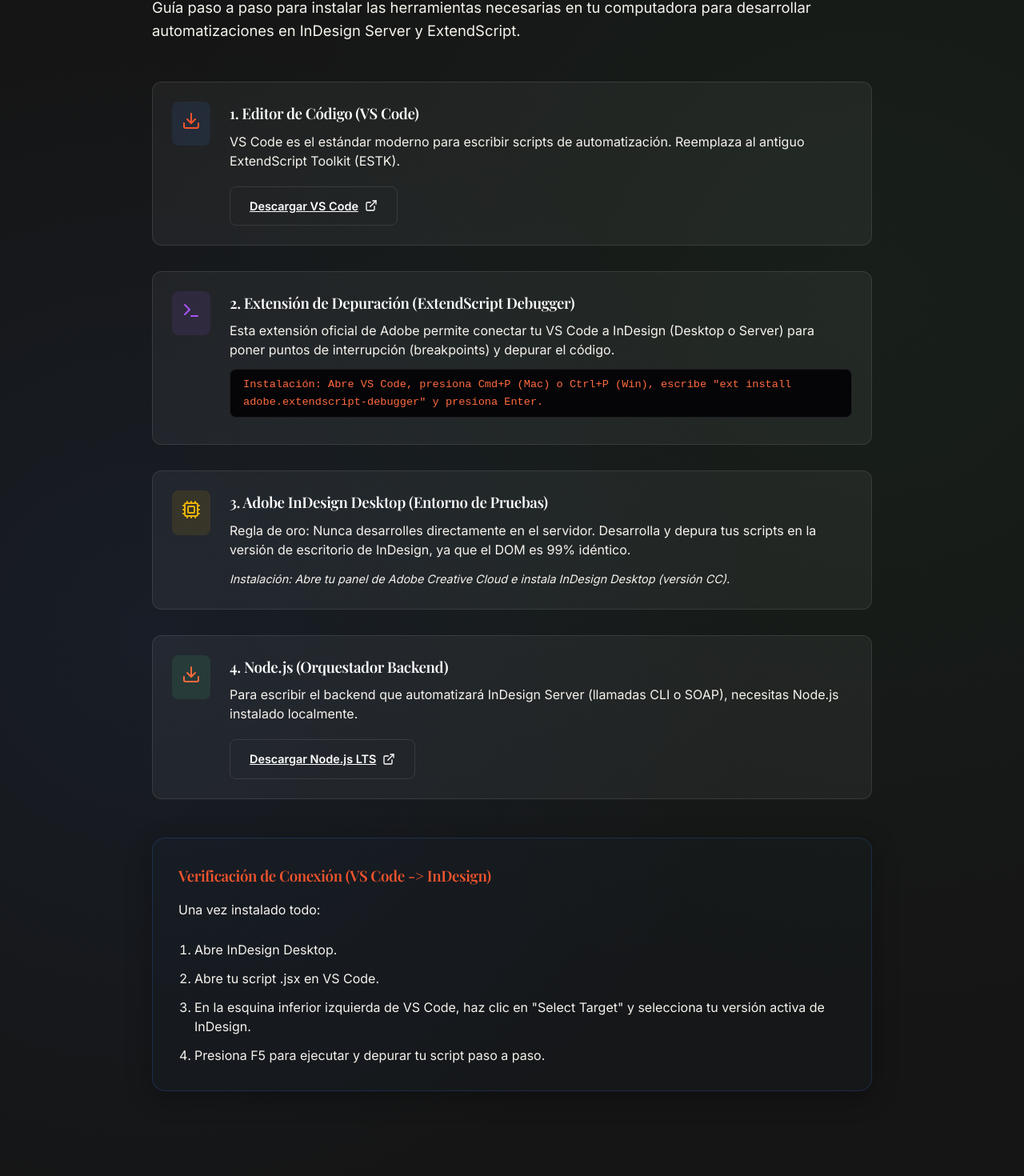
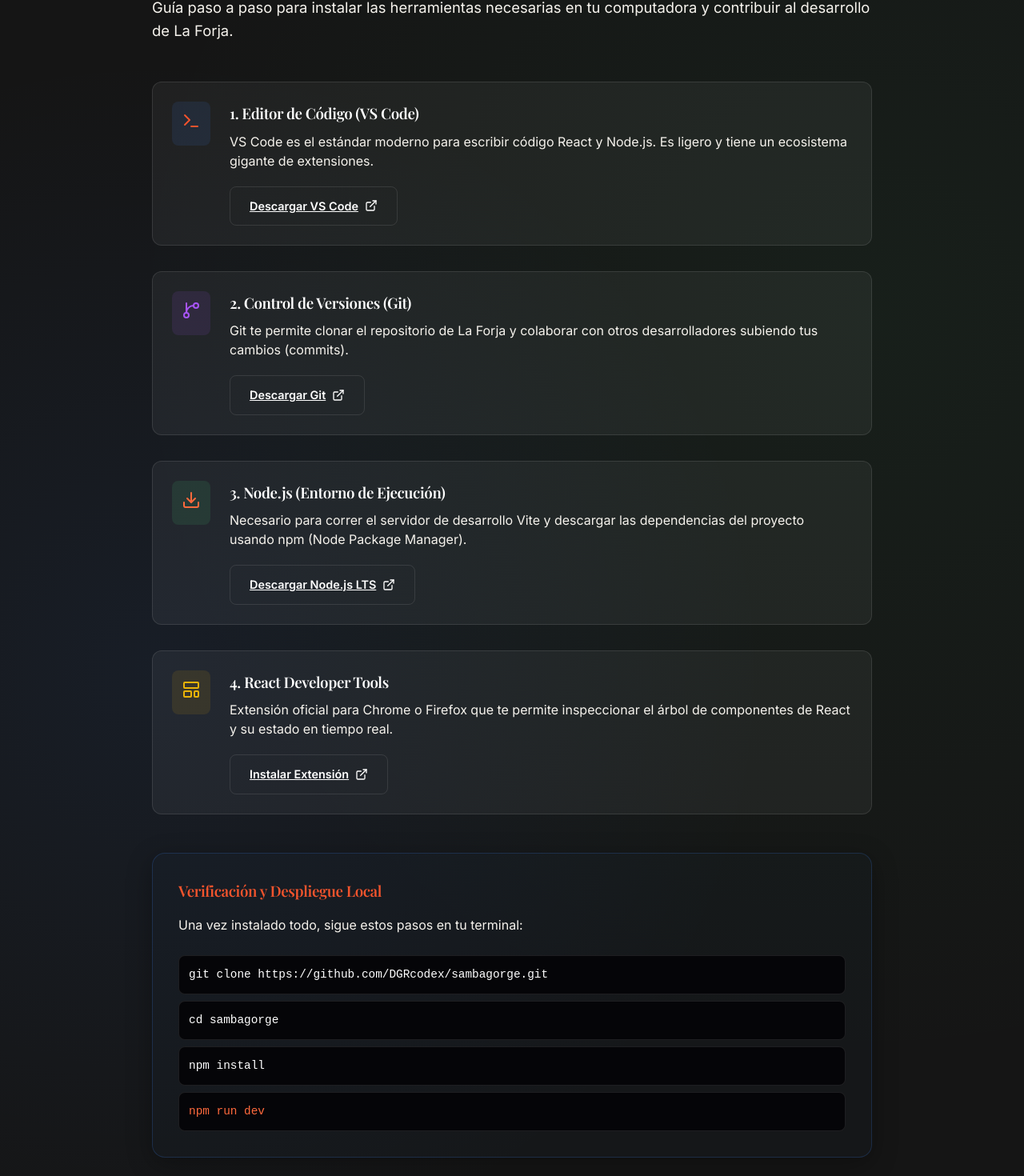
Before and after one commit to DGRcodex/sambaforge, a React (Vite) app: page /setup in a window 1280 px wide. Shown: the part 255-1725 px from the top of the page at 80% size. Built offline with nearby package versions, Linux system fonts and the light colour scheme.

Commit message:
refactor(setup): update setup page to generic La Forja dev environment instead of InDesign

```diff
--- a/src/pages/Setup.jsx
+++ b/src/pages/Setup.jsx
@@ -1,53 +1,53 @@
 import { useLanguage } from '../context/LanguageContext';
-import { Download, Cpu, Terminal, ExternalLink, Settings } from 'lucide-react';
+import { Download, Terminal, ExternalLink, Settings, GitBranch, LayoutTemplate } from 'lucide-react';
 
 export default function Setup() {
   const { lang } = useLanguage();
 
   const texts = {
     es: {
-      title: 'Configuración del Entorno Local',
-      subtitle: 'Guía paso a paso para instalar las herramientas necesarias en tu computadora para desarrollar automatizaciones en InDesign Server y ExtendScript.',
+      title: 'Configuración de Desarrollo',
+      subtitle: 'Guía paso a paso para instalar las herramientas necesarias en tu computadora y contribuir al desarrollo de La Forja.',
       step1Title: '1. Editor de Código (VS Code)',
-      step1Desc: 'VS Code es el estándar moderno para escribir scripts de automatización. Reemplaza al antiguo ExtendScript Toolkit (ESTK).',
+      step1Desc: 'VS Code es el estándar moderno para escribir código React y Node.js. Es ligero y tiene un ecosistema gigante de extensiones.',
       step1Btn: 'Descargar VS Code',
-      step2Title: '2. Extensión de Depuración (ExtendScript Debugger)',
-      step2Desc: 'Esta extensión oficial de Adobe permite conectar tu VS Code a InDesign (Desktop o Server) para poner puntos de interrupción (breakpoints) y depurar el código.',
-      step2Inst: 'Instalación: Abre VS Code, presiona Cmd+P (Mac) o Ctrl+P (Win), escribe "ext install adobe.extendscript-debugger" y presiona Enter.',
-      step3Title: '3. Adobe InDesign Desktop (Entorno de Pruebas)',
-      step3Desc: 'Regla de oro: Nunca desarrolles directamente en el servidor. Desarrolla y depura tus scripts en la versión de escritorio de InDesign, ya que el DOM es 99% idéntico.',
-      step3Inst: 'Instalación: Abre tu panel de Adobe Creative Cloud e instala InDesign Desktop (versión CC).',
-      step4Title: '4. Node.js (Orquestador Backend)',
-      step4Desc: 'Para escribir el backend que automatizará InDesign Server (llamadas CLI o SOAP), necesitas Node.js instalado localmente.',
-      step4Btn: 'Descargar Node.js LTS',
-      verificationTitle: 'Verificación de Conexión (VS Code -> InDesign)',
-      verificationDesc: 'Una vez instalado todo:',
-      verifyStep1: 'Abre InDesign Desktop.',
-      verifyStep2: 'Abre tu script .jsx en VS Code.',
-      verifyStep3: 'En la esquina inferior izquierda de VS Code, haz clic en "Select Target" y selecciona tu versión activa de InDesign.',
-      verifyStep4: 'Presiona F5 para ejecutar y depurar tu script paso a paso.'
+      step2Title: '2. Control de Versiones (Git)',
+      step2Desc: 'Git te permite clonar el repositorio de La Forja y colaborar con otros desarrolladores subiendo tus cambios (commits).',
+      step2Btn: 'Descargar Git',
+      step3Title: '3. Node.js (Entorno de Ejecución)',
+      step3Desc: 'Necesario para correr el servidor de desarrollo Vite y descargar las dependencias del proyecto usando npm (Node Package Manager).',
+      step3Btn: 'Descargar Node.js LTS',
+      step4Title: '4. React Developer Tools',
+      step4Desc: 'Extensión oficial para Chrome o Firefox que te permite inspeccionar el árbol de componentes de React y su estado en tiempo real.',
+      step4Btn: 'Instalar Extensión',
+      verificationTitle: 'Verificación y Despliegue Local',
+      verificationDesc: 'Una vez instalado todo, sigue estos pasos en tu terminal:',
+      verifyStep1: 'git clone https://github.com/DGRcodex/sambagorge.git',
+      verifyStep2: 'cd sambagorge',
+      verifyStep3: 'npm install',
+      verifyStep4: 'npm run dev'
     },
     en: {
-      title: 'Local Environment Setup',
-      subtitle: 'Step-by-step guide to install the required tools on your computer to develop InDesign Server and ExtendScript automations.',
+      title: 'Development Setup',
+      subtitle: 'Step-by-step guide to install the required tools on your computer to contribute to La Forja development.',
       step1Title: '1. Code Editor (VS Code)',
-      step1Desc: 'VS Code is the modern standard for writing automation scripts. It replaces the legacy ExtendScript Toolkit (ESTK).',
+      step1Desc: 'VS Code is the modern standard for writing React and Node.js code. It is lightweight with a massive extension ecosystem.',
       step1Btn: 'Download VS Code',
-      step2Title: '2. Debugging Extension (ExtendScript Debugger)',
-      step2Desc: 'This official Adobe extension connects VS Code to InDesign (Desktop or Server) to set breakpoints and debug code.',
-      step2Inst: 'Installation: Open VS Code, press Cmd+P (Mac) or Ctrl+P (Win), type "ext install adobe.extendscript-debugger" and press Enter.',
-      step3Title: '3. Adobe InDesign Desktop (Test Environment)',
-      step3Desc: 'Golden Rule: Never develop directly on the server. Write and debug your scripts in InDesign Desktop first; the DOM is 99% identical.',
-      step3Inst: 'Installation: Open your Adobe Creative Cloud app and install InDesign Desktop.',
-      step4Title: '4. Node.js (Backend Orchestrator)',
-      step4Desc: 'To write the backend that orchestrates InDesign Server (using CLI or SOAP calls), you need Node.js installed locally.',
-      step4Btn: 'Download Node.js LTS',
-      verificationTitle: 'Connection Verification (VS Code -> InDesign)',
-      verificationDesc: 'Once everything is installed:',
-      verifyStep1: 'Open InDesign Desktop.',
-      verifyStep2: 'Open your .jsx script in VS Code.',
-      verifyStep3: 'In the bottom-left corner of VS Code, click "Select Target" and choose your active InDesign version.',
-      verifyStep4: 'Press F5 to execute and debug your script step-by-step.'
+      step2Title: '2. Version Control (Git)',
+      step2Desc: 'Git allows you to clone the La Forja repository and collaborate with other developers by pushing your changes.',
+      step2Btn: 'Download Git',
+      step3Title: '3. Node.js (Runtime Environment)',
+      step3Desc: 'Required to run the Vite development server and download project dependencies using npm (Node Package Manager).',
+      step3Btn: 'Download Node.js LTS',
+      step4Title: '4. React Developer Tools',
+      step4Desc: 'Official extension for Chrome or Firefox that allows you to inspect the React component tree and state in real-time.',
+      step4Btn: 'Install Extension',
+      verificationTitle: 'Verification and Local Deployment',
+      verificationDesc: 'Once everything is installed, follow these steps in your terminal:',
+      verifyStep1: 'git clone https://github.com/DGRcodex/sambagorge.git',
+      verifyStep2: 'cd sambagorge',
+      verifyStep3: 'npm install',
+      verifyStep4: 'npm run dev'
     }
   }[lang];
 
@@ -68,7 +68,7 @@
         {/* Step 1 */}
         <div className="glass-card" style={{ display: 'flex', gap: '1.5rem', alignItems: 'flex-start' }}>
           <div style={{ background: 'rgba(59, 130, 246, 0.1)', padding: '0.75rem', borderRadius: 'var(--radius-sm)', color: 'var(--accent-secondary)' }}>
-            <Download size={24} />
+            <Terminal size={24} />
           </div>
           <div>
             <h3 style={{ marginBottom: '0.5rem', color: 'var(--text-primary)' }}>{texts.step1Title}</h3>
@@ -82,40 +82,40 @@
         {/* Step 2 */}
         <div className="glass-card" style={{ display: 'flex', gap: '1.5rem', alignItems: 'flex-start' }}>
           <div style={{ background: 'rgba(168, 85, 247, 0.1)', padding: '0.75rem', borderRadius: 'var(--radius-sm)', color: '#a855f7' }}>
-            <Terminal size={24} />
+            <GitBranch size={24} />
           </div>
           <div>
             <h3 style={{ marginBottom: '0.5rem', color: 'var(--text-primary)' }}>{texts.step2Title}</h3>
-            <p style={{ color: 'var(--text-secondary)', lineHeight: 1.5, marginBottom: '0.75rem' }}>{texts.step2Desc}</p>
-            <code style={{ background: '#050508', padding: '0.5rem 1rem', borderRadius: 'var(--radius-sm)', fontSize: '0.85rem', display: 'block', border: '1px solid var(--glass-border)', color: 'var(--accent-primary)', marginBottom: '0.5rem' }}>
-              {texts.step2Inst}
-            </code>
+            <p style={{ color: 'var(--text-secondary)', lineHeight: 1.5, marginBottom: '1.25rem' }}>{texts.step2Desc}</p>
+            <a href="https://git-scm.com/downloads" target="_blank" rel="noopener noreferrer" className="btn btn-outline" style={{ display: 'inline-flex', alignItems: 'center', gap: '0.5rem', fontSize: '0.9rem' }}>
+              {texts.step2Btn} <ExternalLink size={16} />
+            </a>
           </div>
         </div>
 
         {/* Step 3 */}
         <div className="glass-card" style={{ display: 'flex', gap: '1.5rem', alignItems: 'flex-start' }}>
-          <div style={{ background: 'rgba(234, 179, 8, 0.1)', padding: '0.75rem', borderRadius: 'var(--radius-sm)', color: '#eab308' }}>
-            <Cpu size={24} />
+          <div style={{ background: 'rgba(74, 222, 128, 0.1)', padding: '0.75rem', borderRadius: 'var(--radius-sm)', color: 'var(--accent-primary)' }}>
+            <Download size={24} />
           </div>
           <div>
             <h3 style={{ marginBottom: '0.5rem', color: 'var(--text-primary)' }}>{texts.step3Title}</h3>
-            <p style={{ color: 'var(--text-secondary)', lineHeight: 1.5, marginBottom: '0.75rem' }}>{texts.step3Desc}</p>
-            <span style={{ fontSize: '0.9rem', color: 'var(--text-secondary)', fontStyle: 'italic' }}>
-              {texts.step3Inst}
-            </span>
+            <p style={{ color: 'var(--text-secondary)', lineHeight: 1.5, marginBottom: '1.25rem' }}>{texts.step3Desc}</p>
+            <a href="https://nodejs.org/" target="_blank" rel="noopener noreferrer" className="btn btn-outline" style={{ display: 'inline-flex', alignItems: 'center', gap: '0.5rem', fontSize: '0.9rem' }}>
+              {texts.step3Btn} <ExternalLink size={16} />
+            </a>
           </div>
         </div>
 
         {/* Step 4 */}
         <div className="glass-card" style={{ display: 'flex', gap: '1.5rem', alignItems: 'flex-start' }}>
-          <div style={{ background: 'rgba(74, 222, 128, 0.1)', padding: '0.75rem', borderRadius: 'var(--radius-sm)', color: 'var(--accent-primary)' }}>
-            <Download size={24} />
+          <div style={{ background: 'rgba(234, 179, 8, 0.1)', padding: '0.75rem', borderRadius: 'var(--radius-sm)', color: '#eab308' }}>
+            <LayoutTemplate size={24} />
           </div>
           <div>
             <h3 style={{ marginBottom: '0.5rem', color: 'var(--text-primary)' }}>{texts.step4Title}</h3>
             <p style={{ color: 'var(--text-secondary)', lineHeight: 1.5, marginBottom: '1.25rem' }}>{texts.step4Desc}</p>
-            <a href="https://nodejs.org/" target="_blank" rel="noopener noreferrer" className="btn btn-outline" style={{ display: 'inline-flex', alignItems: 'center', gap: '0.5rem', fontSize: '0.9rem' }}>
+            <a href="https://react.dev/learn/react-developer-tools" target="_blank" rel="noopener noreferrer" className="btn btn-outline" style={{ display: 'inline-flex', alignItems: 'center', gap: '0.5rem', fontSize: '0.9rem' }}>
               {texts.step4Btn} <ExternalLink size={16} />
             </a>
           </div>
@@ -125,12 +125,20 @@
         <div className="glass-panel" style={{ padding: '2rem', marginTop: '1rem', border: '1px solid rgba(59, 130, 246, 0.2)', background: 'rgba(59, 130, 246, 0.02)' }}>
           <h3 style={{ color: 'var(--accent-secondary)', marginBottom: '1rem' }}>{texts.verificationTitle}</h3>
           <p style={{ color: 'var(--text-secondary)', marginBottom: '1.5rem' }}>{texts.verificationDesc}</p>
-          <ol style={{ paddingLeft: '1.25rem', color: 'var(--text-secondary)', display: 'flex', flexDirection: 'column', gap: '0.75rem', lineHeight: 1.5 }}>
-            <li>{texts.verifyStep1}</li>
-            <li>{texts.verifyStep2}</li>
-            <li>{texts.verifyStep3}</li>
-            <li>{texts.verifyStep4}</li>
-          </ol>
+          <div style={{ display: 'flex', flexDirection: 'column', gap: '0.5rem' }}>
+            <code style={{ background: '#050508', padding: '0.75rem', borderRadius: 'var(--radius-sm)', fontSize: '0.9rem', color: 'var(--text-primary)', border: '1px solid var(--glass-border)' }}>
+              {texts.verifyStep1}
+            </code>
+            <code style={{ background: '#050508', padding: '0.75rem', borderRadius: 'var(--radius-sm)', fontSize: '0.9rem', color: 'var(--text-primary)', border: '1px solid var(--glass-border)' }}>
+              {texts.verifyStep2}
+            </code>
+            <code style={{ background: '#050508', padding: '0.75rem', borderRadius: 'var(--radius-sm)', fontSize: '0.9rem', color: 'var(--text-primary)', border: '1px solid var(--glass-border)' }}>
+              {texts.verifyStep3}
+            </code>
+            <code style={{ background: '#050508', padding: '0.75rem', borderRadius: 'var(--radius-sm)', fontSize: '0.9rem', color: 'var(--accent-primary)', border: '1px solid var(--glass-border)' }}>
+              {texts.verifyStep4}
+            </code>
+          </div>
         </div>
 
       </div>
```
